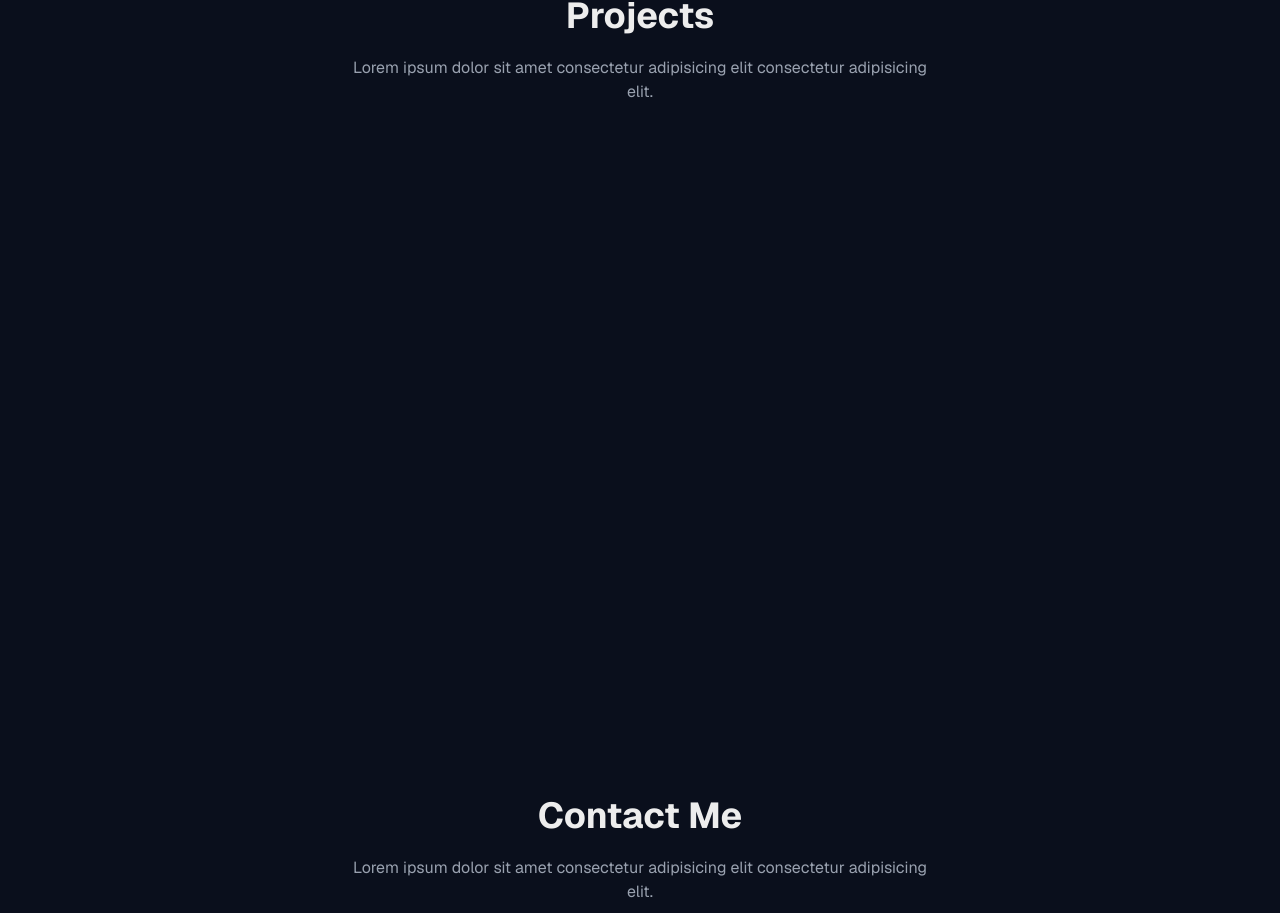
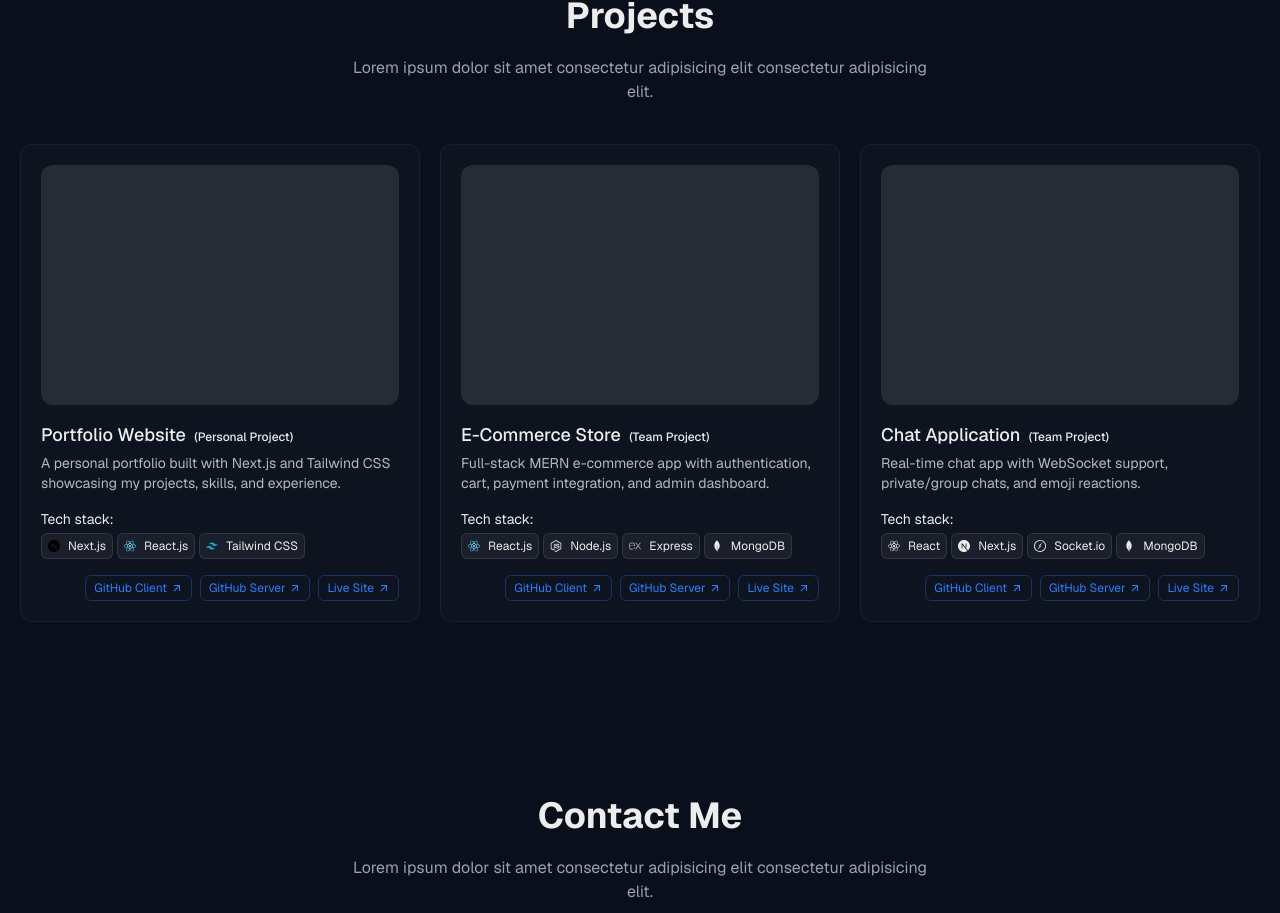
Before and after one commit to mdnuruzzamannirob/Portfolio, a Next.js app: page / in a window 1280 px wide. Shown: the part 2750-3663 px from the top of the page. Built offline with nearby package versions, Linux system fonts and the light colour scheme.

Commit message:
add projects data into projects section

```diff
--- a/src/components/LottieScrollButton.tsx
+++ b/src/components/LottieScrollButton.tsx
@@ -1,7 +1,7 @@
 'use client';
 
 import Lottie from 'lottie-react';
-import animationData from '../../public/d5D5tl18am.json';
+import animationData from '../../public/lottie/d5D5tl18am.json';
 
 const LottieScrollButton = () => {
   return <Lottie animationData={animationData} loop autoplay />;
--- a/src/components/Projects.tsx
+++ b/src/components/Projects.tsx
@@ -1,12 +1,66 @@
+import { projects } from '@/constants/projects';
 import SectionTitle from './SectionTitle';
+import Link from 'next/link';
+import { MdArrowOutward } from 'react-icons/md';
 
 const Projects = () => {
   return (
-    <section id="projects" className="relative h-dvh py-20">
+    <section id="projects" className="relative min-h-dvh space-y-10 py-20">
       <SectionTitle
         title="Projects"
         description=" Lorem ipsum dolor sit amet consectetur adipisicing elit consectetur adipisicing elit."
       />
+      <div className="grid grid-cols-3 gap-5">
+        {projects?.map((project, index) => (
+          <div className="space-y-4 rounded-xl border border-white/5 bg-white/[2%] p-5" key={index}>
+            <div className="h-60 w-full rounded-xl bg-white/10">
+              {/* <Image alt="" src={project?.image} width={100} height={100} className="size-full" /> */}
+            </div>
+            <div className="space-y-1">
+              <h2 className="text-lg font-medium">
+                {project?.title} <span className="ml-1 text-xs">({project?.projectType})</span>
+              </h2>
+              <p className="text-sm text-white/70">{project?.description}</p>
+            </div>
+
+            <div className="flex flex-col gap-1">
+              <p className="text-sm">Tech stack:</p>
+              <div className="flex flex-wrap items-center gap-1">
+                {project?.techStack?.map((stack, index) => (
+                  <div
+                    className="flex items-center gap-2 rounded-md border border-white/10 bg-white/5 p-1 px-1.5 text-xs"
+                    key={index}
+                  >
+                    <p>{stack?.icon}</p>
+                    <h3>{stack?.name}</h3>
+                  </div>
+                ))}
+              </div>
+            </div>
+
+            <div className="flex items-center justify-end gap-2 text-xs">
+              <Link
+                href={project?.github?.frontend}
+                className="text-primary border-primary/30 flex items-center gap-1 rounded-md border px-2 py-1"
+              >
+                GitHub Client <MdArrowOutward />
+              </Link>
+              <Link
+                href={project?.github?.backend}
+                className="text-primary border-primary/30 flex items-center gap-1 rounded-md border px-2 py-1"
+              >
+                GitHub Server <MdArrowOutward />
+              </Link>{' '}
+              <Link
+                href={project?.liveUrl}
+                className="text-primary border-primary/30 flex items-center gap-1 rounded-md border px-2 py-1"
+              >
+                Live Site <MdArrowOutward />
+              </Link>
+            </div>
+          </div>
+        ))}
+      </div>
     </section>
   );
 };
--- /dev/null
+++ b/src/constants/projects.tsx
@@ -0,0 +1,58 @@
+import { FaReact, FaNodeJs } from 'react-icons/fa';
+import { SiMongodb, SiExpress, SiNextdotjs, SiTailwindcss, SiSocketdotio } from 'react-icons/si';
+
+export const projects = [
+  {
+    title: 'Portfolio Website',
+    description:
+      'A personal portfolio built with Next.js and Tailwind CSS showcasing my projects, skills, and experience.',
+    techStack: [
+      { name: 'Next.js', icon: <SiNextdotjs className="size-full text-[#000000]" /> },
+      { name: 'React.js', icon: <FaReact className="size-full text-[#61DAFB]" /> },
+      { name: 'Tailwind CSS', icon: <SiTailwindcss className="size-full text-[#06B6D4]" /> },
+    ],
+    image: ['/images/projects/ecommerce.png', '/images/projects/ecommerce.png'],
+    liveUrl: 'https://your-portfolio-link.com',
+    github: {
+      frontend: 'https://github.com/username/portfolio-frontend',
+      backend: 'https://github.com/username/portfolio-backend',
+    },
+    projectType: 'Personal Project',
+  },
+  {
+    title: 'E-Commerce Store',
+    description:
+      'Full-stack MERN e-commerce app with authentication, cart, payment integration, and admin dashboard.',
+    techStack: [
+      { name: 'React.js', icon: <FaReact className="size-full text-[#61DAFB]" /> },
+      { name: 'Node.js', icon: <FaNodeJs /> },
+      { name: 'Express', icon: <SiExpress /> },
+      { name: 'MongoDB', icon: <SiMongodb /> },
+    ],
+    image: ['/images/projects/ecommerce.png', '/images/projects/ecommerce.png'],
+    liveUrl: 'https://ecommerce-demo.com',
+    github: {
+      frontend: 'https://github.com/username/ecommerce-frontend',
+      backend: 'https://github.com/username/ecommerce-backend',
+    },
+    projectType: 'Team Project',
+  },
+  {
+    title: 'Chat Application',
+    description:
+      'Real-time chat app with WebSocket support, private/group chats, and emoji reactions.',
+    techStack: [
+      { name: 'React', icon: <FaReact /> },
+      { name: 'Next.js', icon: <SiNextdotjs /> },
+      { name: 'Socket.io', icon: <SiSocketdotio /> },
+      { name: 'MongoDB', icon: <SiMongodb /> },
+    ],
+    image: ['/images/projects/ecommerce.png', '/images/projects/ecommerce.png'],
+    liveUrl: 'https://chat-demo.com',
+    github: {
+      frontend: 'https://github.com/username/chat-frontend',
+      backend: 'https://github.com/username/chat-backend',
+    },
+    projectType: 'Team Project',
+  },
+];
```
Also changed, not shown: public/lottie/d5D5tl18am.json (renamed from public/d5D5tl18am.json).
